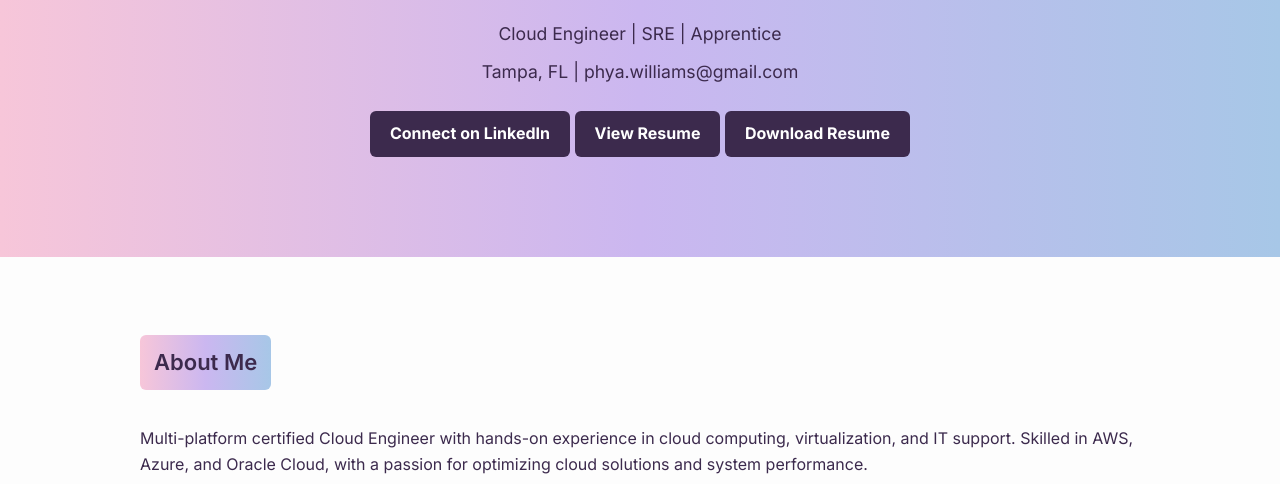
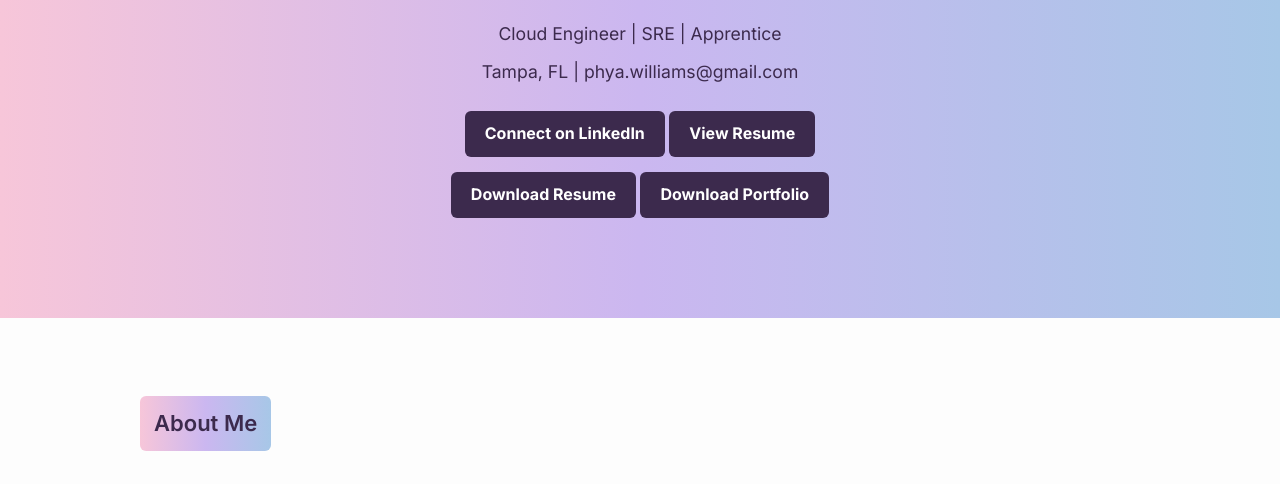
Before and after one commit to phya-williams/portfolio, a plain HTML site: page index.html in a window 1280 px wide. Shown: the part 282-766 px from the top of the page. Drawn offline with Linux system fonts and the light colour scheme.

Commit message:
Update index.html

```diff
--- a/index.html
+++ b/index.html
@@ -254,8 +254,10 @@
     <p>Cloud Engineer | SRE | Apprentice</p>
     <p>Tampa, FL | phya.williams@gmail.com </p>
     <a href="https://www.linkedin.com" target="_blank" class="btn">Connect on LinkedIn</a>
-    <a href="resume.html" target="_blank" class="btn">View Resume</a>
+    <a href="resume.html" target="_blank" class="btn">View Resume</a><br>
     <a href="resume.pdf" download class="btn">Download Resume</a>
+    <a href="portfolio.pdf" download class="btn">Download Portfolio</a>
+
   </header>
 
   <!-- ABOUT -->
@@ -348,6 +350,7 @@
     <p><a href="mailto:phya.williams@gmail.com">phya.williams@gmail.com</a></p>
     <p><a href="https://www.linkedin.com" target="_blank">LinkedIn</a></p>
     <a href="resume.pdf" download class="btn">Download Resume</a>
+    <a href="portfolio.pdf" download class="btn">Download Portfolio</a>
   </section>
 
   <footer>
```
